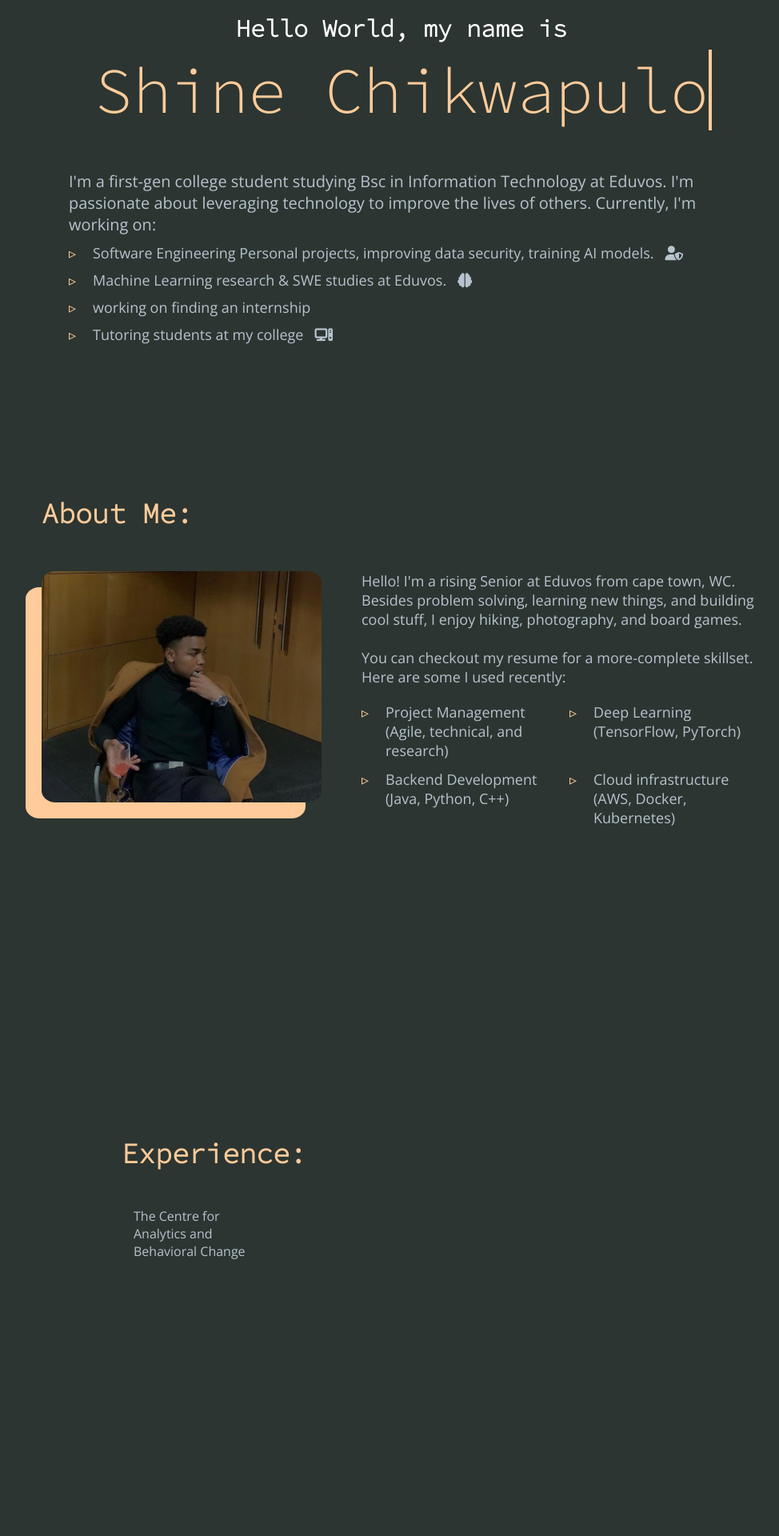
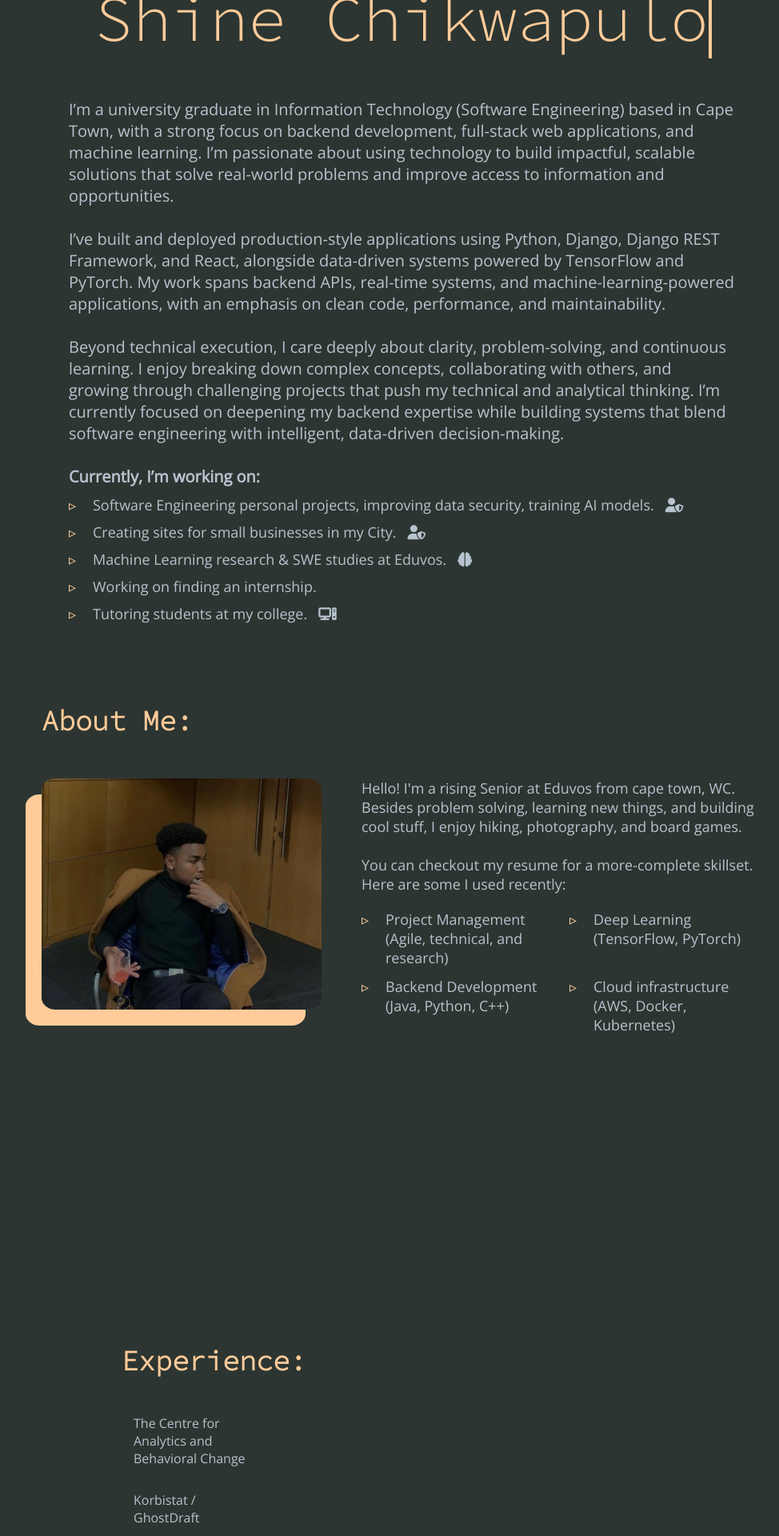
Before and after one commit to ShyneChikwapulo/My-portfolio-website, a React (Create React App) app: page / in a window 1280 px wide. Shown: the part 340-2260 px from the top of the page at 80% size, without its empty margins (138-1112 px from the left). Built offline with nearby package versions, Linux system fonts and the light colour scheme.

Commit message:
Editing SEO

```diff
--- a/public/index.html
+++ b/public/index.html
@@ -8,7 +8,7 @@
     <meta name="google-site-verification" content="q2HC-O3rlZcv1OptYuyn_0wLtIm2_vONOTi2voR0mek" />
     <meta
       name="description"
-      content="Portfolio of Shine Chikwapulo, Software Engineer"
+      content=""
     />
     <link rel="apple-touch-icon" href="%PUBLIC_URL%/favicon1.png" />
     <link rel="canonical" href="https://shine-chikwapulo.netlify.app" />
--- a/src/App.js
+++ b/src/App.js
@@ -21,12 +21,53 @@ function App() {
             <meta name="google-site-verification" content="q2HC-O3rlZcv1OptYuyn_0wLtIm2_vONOTi2voR0mek" />
             <meta
                 name="description"
-                content="My name is Shine Chikwapulo, and I’m a software engineer based in Cape Town with a strong focus on Python and full-stack web development. Beyond building projects, I’m genuinely passionate about teaching and mentoring—especially helping beginners understand core concepts and build confidence in their problem-solving skills.
-                        I’ve worked on projects ranging from Django and React applications to machine learning systems, and I enjoy breaking down complex ideas into simple, practical explanations. "
+                content="My name is Shine Chikwapulo, and I’m a software engineer based in Cape Town with a strong focus on Python and full-stack web development. Beyond building projects, I’m genuinely passionate about teaching and mentoring—especially helping beginners understand core concepts and build confidence in their problem-solving skills. I’ve worked on projects ranging from Django and React applications to machine learning systems, and I enjoy breaking down complex ideas into simple, practical explanations. "
             />
 
             <meta name="keywords" content="Shine Chikwapulo, React Developer, Software Engineer, Python Developer, frontend" />
-            <link rel="canonical" href="https://shine-chikwapulo.netlify.app" />
+            <link rel="canonical" href="https://shine-chikwapulo.netlify.app/" />
+
+              <script type="application/ld+json">
+                {JSON.stringify({
+                  "@context": "https://schema.org",
+                  "@type": "WebSite",
+                  "name": "Shine Chikwapulo",
+                  "alternateName": "Shine Chikwapulo Portfolio",
+                  "url": "https://shine-chikwapulo.netlify.app/"
+                })}
+              </script>
+
+              <script type="application/ld+json">
+                {JSON.stringify({
+                  "@context": "https://schema.org",
+                  "@type": "Person",
+                  "name": "Shine Chikwapulo",
+                  "url": "https://shine-chikwapulo.netlify.app/",
+                  "jobTitle": "Software Engineer",
+                  "address": {
+                    "@type": "Place",
+                    "addressLocality": "Cape Town",
+                    "addressCountry": "South Africa"
+                  },
+                  "sameAs": [
+                    "https://za.linkedin.com/in/shine-chikwapulo-741b20265",
+                    "https://github.com/ShyneChikwapulo"
+                  ]
+                })}
+              </script>
+
+              {/* Open Graph (Facebook / LinkedIn / Google preview) */}
+              <meta property="og:title" content="Shine Chikwapulo | Software Engineer" />
+              <meta property="og:description" content="I’m a university graduate in Information Technology (Software Engineering) based in Cape Town, focused on backend development, full-stack web applications, and machine learning. I build impactful, scalable solutions." />
+              <meta property="og:image" content="https://shine-chikwapulo.netlify.app/formal.jpeg" />
+              <meta property="og:url" content="https://shine-chikwapulo.netlify.app/" />
+              <meta property="og:type" content="website" />
+
+              {/* Twitter Card */}
+              <meta name="twitter:card" content="summary_large_image" />
+              <meta name="twitter:title" content="Shine Chikwapulo | Software Engineer" />
+              <meta name="twitter:description" content="I’m a university graduate in Information Technology (Software Engineering) based in Cape Town, focused on backend development, full-stack web applications, and machine learning. I build impactful, scalable solutions." />
+              <meta name="twitter:image" content="https://shine-chikwapulo.netlify.app/formal.jpeg" />
 
             </Helmet>
     <Router>
--- a/src/components/Experience.js
+++ b/src/components/Experience.js
@@ -26,32 +26,89 @@ function Experience() {
                         onClick={() => toggleTab(1)}>
                         The Centre for Analytics and Behavioral Change
                     </div>
+
+                    <div
+                        className={toggleState === 2 ? "tabs active-tabs" : "tabs"}
+                        onClick={() => toggleTab(2)}>
+                        Korbistat / GhostDraft
                     </div>
+                </div>
+
+
 
                 <div className="experience-content-container">
                     <div className={toggleState === 1 ? "content active-content" : "content"}>
                     <div className="experience-content-title">
                         Intern
-                            <span class="experience-content-company">
+                        <span className="experience-content-company">
                         &nbsp;@&nbsp;
-                                <a href="https://cabc.org.za/" target="_blank" rel="noreferrer" className="experience-content-company-link">
-                                    Dialogue Department
+                        <a
+                            href="https://cabc.org.za/"
+                            target="_blank"
+                            rel="noreferrer"
+                            className="experience-content-company-link">
+                            The Centre for Analytics and Behavioural Change – Dialogue Department
                         </a>
                         </span>
                     </div>
+
                     <div className="experience-content-date">
-                            Jul 2023 - Aug 2023 (2 months)
+                        Jul 2023 – Sep 2023 (20 hours per week)
                     </div>
+
                     <div className="experience-content-description">
-                            Facilitated online dialogues and contributed to weekly deliverables.
+                        Served as an intern within the Dialogue Department at the Centre for Analytics and Behavioural Change (CABC),
+                        facilitating structured online dialogues and contributing to weekly deliverables in a remote,
+                        collaborative environment.
                     </div>
+
                     <div className="experience-content-description">
-                            Engaged for 20 hours per week.
+                        Supported the planning, execution, and moderation of digital dialogue sessions, ensuring clear
+                        communication, participant engagement, and alignment with programme objectives.
                     </div>
+
                     <div className="experience-content-description">
-                            Slack communication platform.
+                        Collaborated with team members using Slack and structured workflows, gaining exposure to
+                        analytics-informed processes, stakeholder communication, and professional remote work practices.
                     </div>
                     </div>
+
+                    <div className={toggleState === 2 ? "content active-content" : "content"}>
+                    <div className="experience-content-title">
+                        Job Shadowing Program Participant
+                        <span className="experience-content-company">
+                        &nbsp;@&nbsp;
+                        <a
+                            href="https://korbistat.com/"
+                            target="_blank"
+                            rel="noreferrer"
+                            className="experience-content-company-link">
+                            Korbistat / GhostDraft South Africa
+                        </a>
+                        </span>
+                    </div>
+
+                    <div className="experience-content-date">
+                        2 Jul 2024 – 3 Jul 2024
+                    </div>
+
+                    <div className="experience-content-description">
+                        Participated in a two-day job shadowing programme, gaining exposure to real-world
+                        software development and technology operations within the GhostDraft South Africa team.
+                    </div>
+
+                    <div className="experience-content-description">
+                        Observed cross-functional roles including Software Engineering, DevOps, Quality Assurance,
+                        Product Ownership, Business Analysis, Technical Writing, and Agile/Scrum workflows.
+                    </div>
+
+                    <div className="experience-content-description">
+                        Gained insights into backend systems, DevOps practices, QA processes, and the use of AI
+                        to improve internal business workflows, reinforcing the importance of adaptability,
+                        collaboration, and continuous learning in professional software environments.
+                    </div>
+                    </div>
+
                 </div>
             </div>
         </div>
--- a/src/components/HeroSection.js
+++ b/src/components/HeroSection.js
@@ -10,16 +10,28 @@ function HeroSection() {
         <div className="heroImage-wrapper" data-aos="fade-up">
             <img className="heroImage" src={bridgeImage} alt="Shine Chikwapulo"  />
         </div>
-        <h1 className="hero-h1">Hello World, my name is</h1>
+        <h1 className="hero-h1">Hello world, my name is</h1>
         <p>Shine Chikwapulo</p>
         <div className="pp">
-            I'm a first-gen college student studying Bsc in Information Technology at Eduvos.
-            I'm passionate about leveraging technology to improve the lives of others.
-            Currently, I'm working on:
+        I’m a university graduate in Information Technology (Software Engineering) based in Cape Town, with a strong focus on backend development, full-stack web applications, and machine learning. I’m passionate about using technology to build impactful, scalable solutions that solve real-world problems and improve access to information and opportunities.
+        <br /><br />
+
+        I’ve built and deployed production-style applications using Python, Django, Django REST Framework, and React, alongside data-driven systems powered by TensorFlow and PyTorch. My work spans backend APIs, real-time systems, and machine-learning-powered applications, with an emphasis on clean code, performance, and maintainability.
+        <br /><br />
+
+        Beyond technical execution, I care deeply about clarity, problem-solving, and continuous learning. I enjoy breaking down complex concepts, collaborating with others, and growing through challenging projects that push my technical and analytical thinking. I’m currently focused on deepening my backend expertise while building systems that blend software engineering with intelligent, data-driven decision-making.
+        <br /><br />
+
+        <strong>Currently, I’m working on:</strong>
         </div>
+
         <div className="pp-points-container">
             <div className="pp-points">
-                Software Engineering Personal projects, improving data security, training AI models.
+                Software Engineering personal projects, improving data security, training AI models.
+                    &nbsp; <i class="fa-solid fa-user-shield"></i>
+            </div>
+            <div className="pp-points">
+                Creating sites for small businesses in my City.
                     &nbsp; <i class="fa-solid fa-user-shield"></i>
             </div>
             <div className="pp-points">
@@ -27,11 +39,11 @@ function HeroSection() {
                     &nbsp; <i class="fa-solid fa-brain"></i>
             </div>
             <div className="pp-points">
-                working on finding an internship
+                Working on finding an internship.
 
             </div>
             <div className="pp-points">
-                Tutoring students at my college
+                Tutoring students at my college.
                     &nbsp; <i class="fa-solid fa-computer"></i>
             </div>
         </div>
```
Also changed, not shown: public/images/bridge.jpeg (added). Lines whose indentation alone changed are shown as unchanged.
